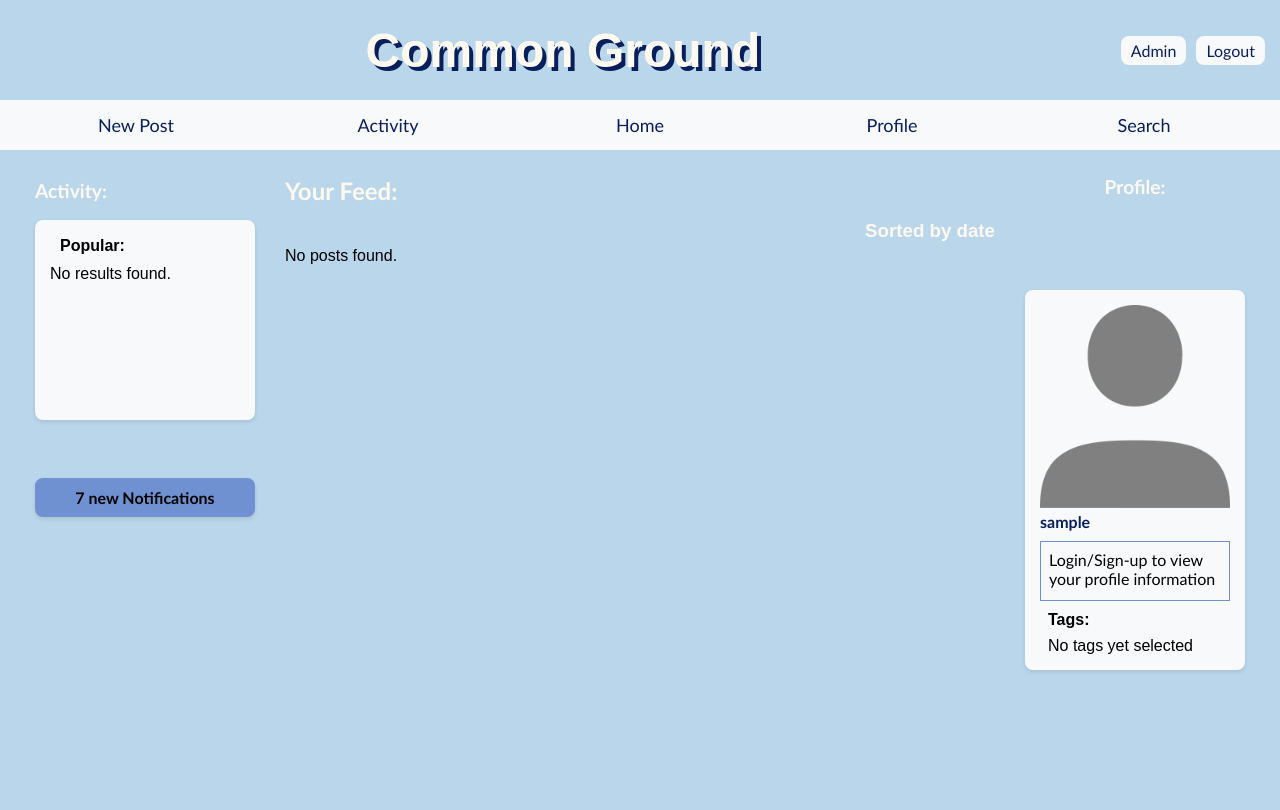
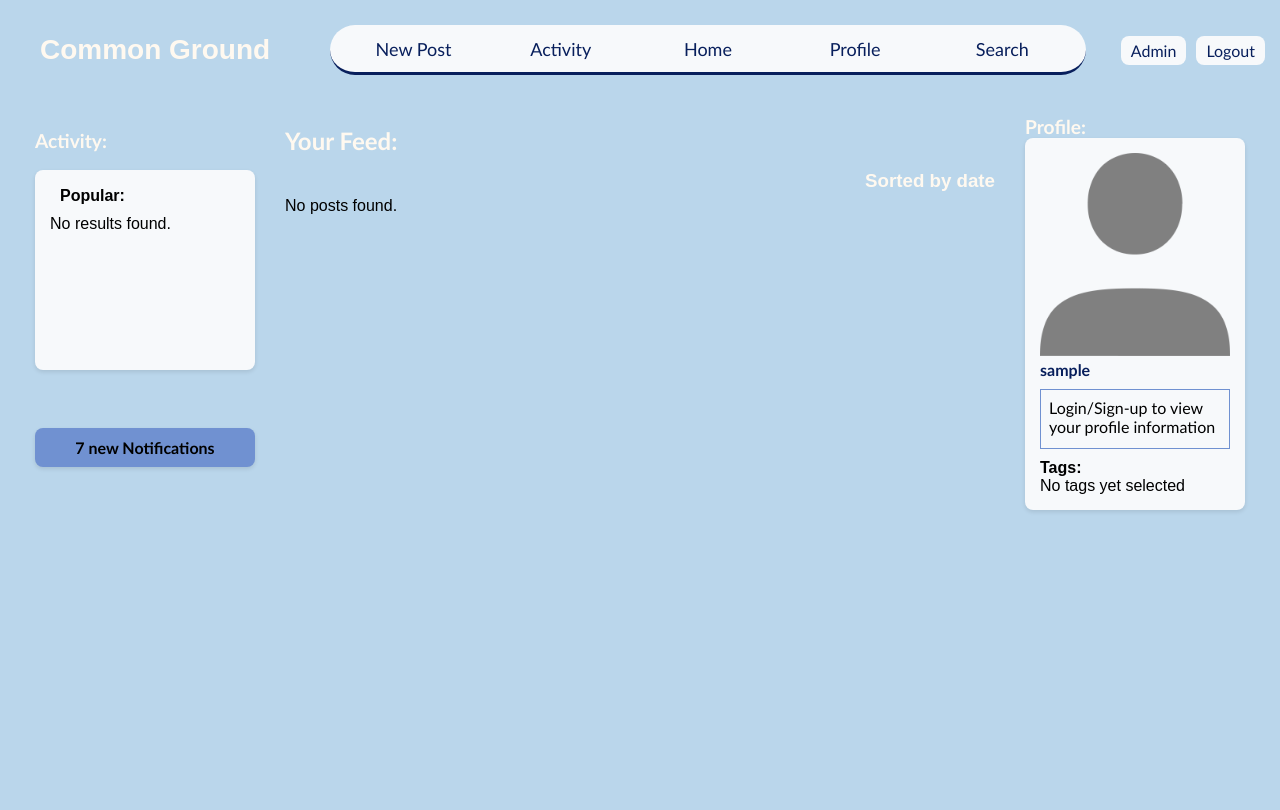
Before and after one commit to jademola/CommonGround, a PHP site: page /index.php in a window 1280 px wide. After the commit the page ends 512 px from the top, so only its background shows below. Run offline with PHP 8.4, Linux system fonts and the light colour scheme; the visitor is signed in with stand-in values (Sample User, id 1); data that the repository does not hold is empty.

Commit message:
Adjusted nav bar and header to all be within top elements

```diff
--- a/styles.css
+++ b/styles.css
@@ -22,6 +22,7 @@
     --border-radius-sm: 4px;
     --border-radius-md: 8px;
     --border-radius-lg: 15px;
+    --border-radius-xl: 30px;
 
     /* Common dimensions */
     --sidebar-width: 250px;
@@ -80,6 +81,7 @@ a {
     display: flex;
     justify-content: space-between;
     align-items: center;
+    text-align: center;
     padding: var(--spacing-md);
     position: relative;
     margin-top: var(--spacing-md);
@@ -88,13 +90,14 @@ a {
 }
 
 .site-name {
-    font-size: 3rem;
+    font-size: 1.75rem;
     font-weight: bold;
     font-family: fantasy;
     margin: auto;
     color: var(--color-white);
-    text-shadow: 4px 4px var(--color-primary);
-    border-radius: var(--border-radius-lg);
+    /* text-shadow: 4px 4px var(--color-primary); */
+    /* border-radius: var(--border-radius-lg); */
+
 }
 
 .header-btn {
@@ -113,6 +116,11 @@ a {
     padding: var(--spacing-md);
     height: 50px;
     align-items: center;
+    border-radius: var(--border-radius-xl);
+    border-bottom: 3px solid var(--color-primary);
+    width: 60%;
+    margin-left: auto;
+    margin-right: auto;
 }
 
 .nav-item {
@@ -122,6 +130,10 @@ a {
     text-decoration: none;
     font-family: var(--font-family-main);
     color: var(--color-primary);
+}
+
+.nav-item:hover {
+    color: var(--color-accent);
 }
 
 .nav-item:last-child {
@@ -221,23 +233,6 @@ a {
     margin-left: var(--spacing-xl);
 }
 
-.profile-header {
-    display: flex;
-    flex-direction: column;
-    align-items: center;
-    background-color: var(--color-background);
-    padding: var(--spacing-lg);
-    border-radius: var(--border-radius-lg);
-    height: auto;
-    margin-top: 0;
-    padding-top: var(--spacing-md);
-    margin-bottom: var(--spacing-lg);
-    font-family: var(--font-family-main);
-    font-size: 1.2rem;
-    font-weight: bold;
-    color: var(--color-white);
-}
-
 .profileBio-content {
     font-family: var(--font-family-main);
     padding: var(--spacing-lg);
@@ -281,7 +276,7 @@ a {
     border-radius: var(--border-radius-md);
     box-shadow: 0 2px 4px rgba(0, 0, 0, 0.1);
     padding: var(--spacing-lg);
-    margin-bottom: var(--spacing-md);
+    margin-bottom: var(--spacing-xl);
 }
 
 .post-header {
@@ -490,7 +485,6 @@ a {
     font-size: 1.2rem;
     font-weight: bold;
     color: var(--color-white);
-    background: none;
 }
 
 .profile-card {
@@ -500,7 +494,6 @@ a {
     padding: var(--spacing-lg);
     overflow-y: auto;
     position: sticky;
-    top: var(--header-height);
     min-height: 200px;
 }
 
@@ -529,7 +522,7 @@ a {
     min-height: 60px;
 }
 
-.profile-buttons > button {
+.profile-buttons>button {
     font-family: var(--font-family-main);
     cursor: pointer;
     border: none;
@@ -543,18 +536,19 @@ a {
     margin-top: var(--spacing-md);
 }
 
-.profile-buttons > button:hover {
+.profile-buttons>button:hover {
     background-color: var(--color-accent);
 }
 
 
 .side-profile-tags {
-    margin-left: var(--spacing-sm);
+    /* margin-left: var(--spacing-sm); */
     margin-top: var(--spacing-sm);
 }
 
-#side-profile-tags-whitespace {
-    margin-top: var(--spacing-sm);
+#side-profile-tags-whitespace>span {
+    margin-top: var(--spacing-xs);
+    margin-bottom: var(--spacing-xs);
 }
 
 img {
@@ -994,7 +988,8 @@ table {
     background-color: var(--color-background);
 }
 
-th, td {
+th,
+td {
     padding: 0.5rem;
     border: 1px solid var(--color-primary);
     border-radius: var(--border-radius-md);
@@ -1081,7 +1076,9 @@ thead {
 
 
 
-#oldPass, #newPassA, #newPassB {
+#oldPass,
+#newPassA,
+#newPassB {
     display: block;
     width: 50%;
     padding: var(--spacing-sm);
@@ -1105,7 +1102,8 @@ thead {
 }
 
 .input-row input {
-    width: 50%; /* Each input will take up approximately half the width */
+    width: 50%;
+    /* Each input will take up approximately half the width */
     padding: var(--spacing-sm);
     font-family: var(--font-family-main);
 }
```
Also changed, not shown: header.php (+14 -15 lines). Lines whose indentation alone changed are shown as unchanged.
